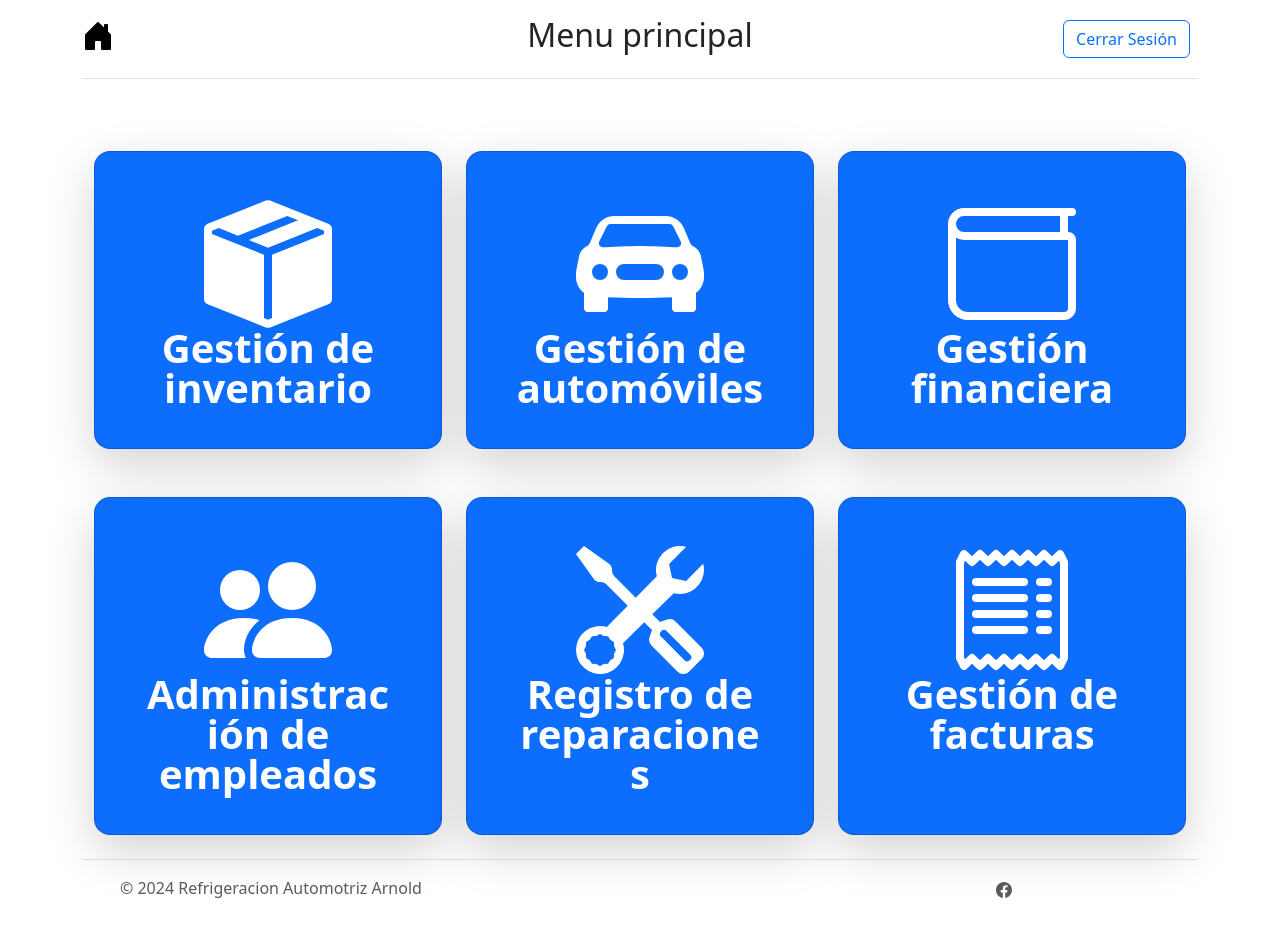
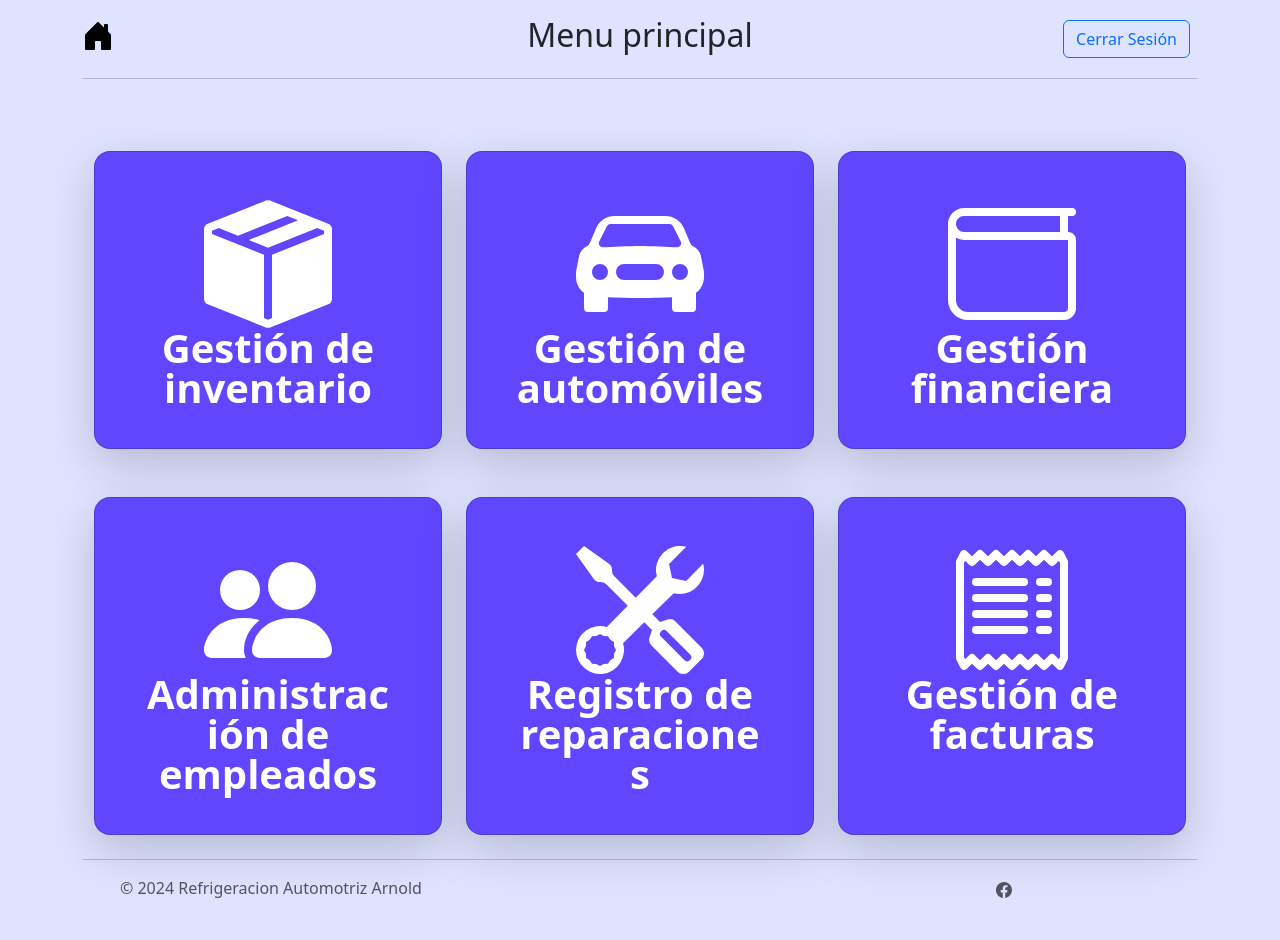
Before and after one commit to noriegaencinas/arnold_autorefrigeraciones, a Flask app: page /menu in a window 1280 px wide. Run offline with Flask 3, Linux system fonts and the light colour scheme; a user stored in the database is signed in.

Commit message:
adding styles

```diff
--- a/model/empleado_model.py
+++ b/model/empleado_model.py
@@ -73,7 +73,6 @@ def select_empleado_by_filter_db(filtro):
         print("Error:", e)
         return None
 
-
 test = False
 if test:
     select_empleado_by_filter_db('javier')
--- a/templates/base.html
+++ b/templates/base.html
@@ -10,11 +10,11 @@
     <link href="https://cdn.jsdelivr.net/npm/bootstrap@5.3.3/dist/css/bootstrap.min.css" rel="stylesheet" integrity="sha384-QWTKZyjpPEjISv5WaRU9OFeRpok6YctnYmDr5pNlyT2bRjXh0JMhjY6hW+ALEwIH" crossorigin="anonymous">
     {% endblock %}
 </head>
-<body>
+<body style="background-color: #DEE3FF;">
     <!--This is the header-->
     <div class="container">
-        <header class="d-flex flex-wrap align-items-center justify-content-center justify-content-md-between py-3 mb-4 border-bottom">
-          <div class="col-md-3 mb-2 mb-md-0">
+        <header class="d-flex flex-wrap align-items-center justify-content-center justify-content-md-between py-3 mb-4" style="border-bottom: 1px solid #00000030;">
+          <div class="com-sm-3 col-md-3 mb-2 mb-md-0">
             <a href="{{url_for('menu')}}" class="d-inline-flex link-body-emphasis text-decoration-none">
                 <svg xmlns="http://www.w3.org/2000/svg" width="32" height="32" fill="currentColor" class="bi bi-house-door-fill" viewBox="0 0 16 16">
                     <path d="M6.5 14.5v-3.505c0-.245.25-.495.5-.495h2c.25 0 .5.25.5.5v3.5a.5.5 0 0 0 .5.5h4a.5.5 0 0 0 .5-.5v-7a.5.5 0 0 0-.146-.354L13 5.793V2.5a.5.5 0 0 0-.5-.5h-1a.5.5 0 0 0-.5.5v1.293L8.354 1.146a.5.5 0 0 0-.708 0l-6 6A.5.5 0 0 0 1.5 7.5v7a.5.5 0 0 0 .5.5h4a.5.5 0 0 0 .5-.5"></path>
@@ -22,11 +22,11 @@
             </a>
           </div>
 
-          <ul class="nav col-12 col-md-auto mb-2 justify-content-center mb-md-0">
+          <ul class="nav com-sm-3 col-12 col-md-auto mb-2 justify-content-center mb-md-0">
             <li><h2>{% block nombre_menu %}{% endblock %}</h2></li>
           </ul>
 
-          <div class="col-md-3 text-end">
+          <div class="com-sm-3 col-md-3 text-end">
             <a href="{{ url_for('logout') }}">
                 <button type="button" class="btn btn-outline-primary me-2">Cerrar Sesión</button>
             </a>
@@ -40,7 +40,7 @@
     <!--Footer-->
     <section>
         <div class="container">
-            <footer class="d-flex flex-wrap justify-content-between align-items-center py-3 my-4 border-top">
+            <footer class="d-flex flex-wrap justify-content-between align-items-center py-3 my-4" style="border-top: 1px solid #00000030;">
             <div class="col-md-4 d-flex align-items-center">
                 <a href="/" class="mb-3 me-2 mb-md-0 text-body-secondary text-decoration-none lh-1">
                     <svg class="bi" width="30" height="24"><use xlink:href="#bootstrap"></use></svg>
--- a/templates/menu.html
+++ b/templates/menu.html
@@ -2,6 +2,11 @@
 
 {% block styling %}
   {{ super() }}
+  <style>
+    .card-color {
+      background-color: #6046FF;
+    }
+  </style>
 {% endblock %}
 
 {% block nombre_menu %}Menu principal{% endblock %}
@@ -11,10 +16,9 @@
     <section>
         <div class="container px-4 py-0" id="custom-cards">
             <div class="row row-cols-1 row-cols-lg-3 align-items-stretch g-4 py-5">
-
               <div class="col">
-                <a href="{{ url_for('menu_inventario')}}">
-                  <div class="card card-cover h-100 overflow-hidden text-bg-primary rounded-4 shadow-lg" style="text-align:center">
+                <a class="text-decoration-none" href="{{ url_for('menu_inventario')}}">
+                  <div class="card card-cover h-100 overflow-hidden card-color rounded-4 shadow-lg" style="text-align:center">
                     <div class="d-flex flex-column h-100 p-5 pb-3 text-white text-shadow-1">
                       <svg xmlns="http://www.w3.org/2000/svg" width="128" fill="currentColor" class="bi bi-box-seam-fill" viewBox="0 0 16 16" style="margin: 0 auto;">
                         <path fill-rule="evenodd" d="M15.528 2.973a.75.75 0 0 1 .472.696v8.662a.75.75 0 0 1-.472.696l-7.25 2.9a.75.75 0 0 1-.557 0l-7.25-2.9A.75.75 0 0 1 0 12.331V3.669a.75.75 0 0 1 .471-.696L7.443.184l.01-.003.268-.108a.75.75 0 0 1 .558 0l.269.108.01.003zM10.404 2 4.25 4.461 1.846 3.5 1 3.839v.4l6.5 2.6v7.922l.5.2.5-.2V6.84l6.5-2.6v-.4l-.846-.339L8 5.961 5.596 5l6.154-2.461z"></path>
@@ -26,8 +30,8 @@
               </div>
 
               <div class="col">
-                <a href="{{ url_for('menu_automoviles')}}">
-                  <div class="card card-cover h-100 overflow-hidden text-bg-primary rounded-4 shadow-lg" style="text-align:center">
+                <a class="text-decoration-none" href="{{ url_for('menu_automoviles')}}">
+                  <div class="card card-cover h-100 overflow-hidden card-color rounded-4 shadow-lg" style="text-align:center">
                     <div class="d-flex flex-column h-100 p-5 pb-3 text-white text-shadow-1">
                       <svg xmlns="http://www.w3.org/2000/svg" width="128" fill="currentColor" class="bi bi-car-front-fill" viewBox="0 0 16 16" style="margin: 0 auto;">
                         <path d="M2.52 3.515A2.5 2.5 0 0 1 4.82 2h6.362c1 0 1.904.596 2.298 1.515l.792 1.848c.075.175.21.319.38.404.5.25.855.715.965 1.262l.335 1.679q.05.242.049.49v.413c0 .814-.39 1.543-1 1.997V13.5a.5.5 0 0 1-.5.5h-2a.5.5 0 0 1-.5-.5v-1.338c-1.292.048-2.745.088-4 .088s-2.708-.04-4-.088V13.5a.5.5 0 0 1-.5.5h-2a.5.5 0 0 1-.5-.5v-1.892c-.61-.454-1-1.183-1-1.997v-.413a2.5 2.5 0 0 1 .049-.49l.335-1.68c.11-.546.465-1.012.964-1.261a.8.8 0 0 0 .381-.404l.792-1.848ZM3 10a1 1 0 1 0 0-2 1 1 0 0 0 0 2m10 0a1 1 0 1 0 0-2 1 1 0 0 0 0 2M6 8a1 1 0 0 0 0 2h4a1 1 0 1 0 0-2zM2.906 5.189a.51.51 0 0 0 .497.731c.91-.073 3.35-.17 4.597-.17s3.688.097 4.597.17a.51.51 0 0 0 .497-.731l-.956-1.913A.5.5 0 0 0 11.691 3H4.309a.5.5 0 0 0-.447.276L2.906 5.19Z"></path>
@@ -39,8 +43,8 @@
               </div>
 
               <div class="col">
-                <a href="{{ url_for('menu_financiero')}}">
-                  <div class="card card-cover h-100 overflow-hidden text-bg-primary rounded-4 shadow-lg" style="text-align:center">
+                <a class="text-decoration-none"href="{{ url_for('menu_financiero')}}">
+                  <div class="card card-cover h-100 overflow-hidden card-color rounded-4 shadow-lg" style="text-align:center">
                     <div class="d-flex flex-column h-100 p-5 pb-3 text-white text-shadow-1">
                       <svg xmlns="http://www.w3.org/2000/svg" width="128" fill="currentColor" class="bi bi-wallet" viewBox="0 0 16 16" style="margin: 0 auto;">
                         <path d="M0 3a2 2 0 0 1 2-2h13.5a.5.5 0 0 1 0 1H15v2a1 1 0 0 1 1 1v8.5a1.5 1.5 0 0 1-1.5 1.5h-12A2.5 2.5 0 0 1 0 12.5zm1 1.732V12.5A1.5 1.5 0 0 0 2.5 14h12a.5.5 0 0 0 .5-.5V5H2a2 2 0 0 1-1-.268M1 3a1 1 0 0 0 1 1h12V2H2a1 1 0 0 0-1 1"/>
@@ -57,8 +61,8 @@
             <div class="row row-cols-1 row-cols-lg-3 align-items-stretch g-4 py-0">
 
               <div class="col">
-                <a href="{{ url_for('menu_empleados')}}">
-                  <div class="card card-cover h-100 overflow-hidden text-bg-primary rounded-4 shadow-lg" style="text-align:center">
+                <a class="text-decoration-none" href="{{ url_for('menu_empleados')}}">
+                  <div class="card card-cover h-100 overflow-hidden card-color rounded-4 shadow-lg" style="text-align:center">
                     <div class="d-flex flex-column h-100 p-5 pb-3 text-white text-shadow-1">
                       <svg xmlns="http://www.w3.org/2000/svg" width="128" fill="currentColor" class="bi bi-people-fill" viewBox="0 0 16 16" style="margin: 0 auto;">
                         <path d="M7 14s-1 0-1-1 1-4 5-4 5 3 5 4-1 1-1 1zm4-6a3 3 0 1 0 0-6 3 3 0 0 0 0 6m-5.784 6A2.24 2.24 0 0 1 5 13c0-1.355.68-2.75 1.936-3.72A6.3 6.3 0 0 0 5 9c-4 0-5 3-5 4s1 1 1 1zM4.5 8a2.5 2.5 0 1 0 0-5 2.5 2.5 0 0 0 0 5"/>
@@ -70,8 +74,8 @@
               </div>
 
               <div class="col">
-                <a href="{{ url_for('registro_reparaciones')}}">
-                  <div class="card card-cover h-100 overflow-hidden text-bg-primary rounded-4 shadow-lg" style="text-align:center">
+                <a class="text-decoration-none" href="{{ url_for('registro_reparaciones')}}">
+                  <div class="card card-cover h-100 overflow-hidden card-color rounded-4 shadow-lg" style="text-align:center">
                     <div class="d-flex flex-column h-100 p-5 pb-3 text-white text-shadow-1">
                       <svg xmlns="http://www.w3.org/2000/svg" width="128" fill="currentColor" class="bi bi-tools" viewBox="0 0 16 16" style="margin: 0 auto;">
                         <path d="M1 0 0 1l2.2 3.081a1 1 0 0 0 .815.419h.07a1 1 0 0 1 .708.293l2.675 2.675-2.617 2.654A3.003 3.003 0 0 0 0 13a3 3 0 1 0 5.878-.851l2.654-2.617.968.968-.305.914a1 1 0 0 0 .242 1.023l3.27 3.27a.997.997 0 0 0 1.414 0l1.586-1.586a.997.997 0 0 0 0-1.414l-3.27-3.27a1 1 0 0 0-1.023-.242L10.5 9.5l-.96-.96 2.68-2.643A3.005 3.005 0 0 0 16 3q0-.405-.102-.777l-2.14 2.141L12 4l-.364-1.757L13.777.102a3 3 0 0 0-3.675 3.68L7.462 6.46 4.793 3.793a1 1 0 0 1-.293-.707v-.071a1 1 0 0 0-.419-.814zm9.646 10.646a.5.5 0 0 1 .708 0l2.914 2.915a.5.5 0 0 1-.707.707l-2.915-2.914a.5.5 0 0 1 0-.708M3 11l.471.242.529.026.287.445.445.287.026.529L5 13l-.242.471-.026.529-.445.287-.287.445-.529.026L3 15l-.471-.242L2 14.732l-.287-.445L1.268 14l-.026-.529L1 13l.242-.471.026-.529.445-.287.287-.445.529-.026z"/>
@@ -83,8 +87,8 @@
               </div>
 
               <div class="col">
-                <a href="{{ url_for('menu_facturas')}}">
-                  <div class="card card-cover h-100 overflow-hidden text-bg-primary rounded-4 shadow-lg" style="text-align:center">
+                <a class="text-decoration-none" href="{{ url_for('menu_facturas')}}">
+                  <div class="card card-cover h-100 overflow-hidden card-color rounded-4 shadow-lg" style="text-align:center">
                     <div class="d-flex flex-column h-100 p-5 pb-3 text-white text-shadow-1">
                       <svg xmlns="http://www.w3.org/2000/svg" width="128" fill="currentColor" class="bi bi-receipt" viewBox="0 0 16 16" style="margin: 0 auto;">
                         <path d="M1.92.506a.5.5 0 0 1 .434.14L3 1.293l.646-.647a.5.5 0 0 1 .708 0L5 1.293l.646-.647a.5.5 0 0 1 .708 0L7 1.293l.646-.647a.5.5 0 0 1 .708 0L9 1.293l.646-.647a.5.5 0 0 1 .708 0l.646.647.646-.647a.5.5 0 0 1 .708 0l.646.647.646-.647a.5.5 0 0 1 .801.13l.5 1A.5.5 0 0 1 15 2v12a.5.5 0 0 1-.053.224l-.5 1a.5.5 0 0 1-.8.13L13 14.707l-.646.647a.5.5 0 0 1-.708 0L11 14.707l-.646.647a.5.5 0 0 1-.708 0L9 14.707l-.646.647a.5.5 0 0 1-.708 0L7 14.707l-.646.647a.5.5 0 0 1-.708 0L5 14.707l-.646.647a.5.5 0 0 1-.708 0L3 14.707l-.646.647a.5.5 0 0 1-.801-.13l-.5-1A.5.5 0 0 1 1 14V2a.5.5 0 0 1 .053-.224l.5-1a.5.5 0 0 1 .367-.27m.217 1.338L2 2.118v11.764l.137.274.51-.51a.5.5 0 0 1 .707 0l.646.647.646-.646a.5.5 0 0 1 .708 0l.646.646.646-.646a.5.5 0 0 1 .708 0l.646.646.646-.646a.5.5 0 0 1 .708 0l.646.646.646-.646a.5.5 0 0 1 .708 0l.646.646.646-.646a.5.5 0 0 1 .708 0l.509.509.137-.274V2.118l-.137-.274-.51.51a.5.5 0 0 1-.707 0L12 1.707l-.646.647a.5.5 0 0 1-.708 0L10 1.707l-.646.647a.5.5 0 0 1-.708 0L8 1.707l-.646.647a.5.5 0 0 1-.708 0L6 1.707l-.646.647a.5.5 0 0 1-.708 0L4 1.707l-.646.647a.5.5 0 0 1-.708 0z"></path>
--- a/templates/menu_empleados.html
+++ b/templates/menu_empleados.html
@@ -116,7 +116,7 @@
                       <button type="button" class="btn-close" data-bs-dismiss="modal" aria-label="Close"></button>
                     </div>
                     <div class="modal-body">
-                      ¿Estás seguro de que deseas eliminar este empleado?
+                      ¿Estás seguro de que deseas eliminar este empleado? <br>
                       <label for="recipient-name" class="col-form-label">Nombre:</label>
                       <input name="salario" type="text" class="form-control" id="recipient-name" value="{{ empleado[1] }}" disabled>
                       <label for="recipient-name" class="col-form-label">Cargo:</label>
--- a/templates/menu_financiero.html
+++ b/templates/menu_financiero.html
@@ -7,7 +7,7 @@
   <!-- Custom styles for this template -->
   <link href="https://cdn.jsdelivr.net/npm/bootstrap-icons@1.10.5/font/bootstrap-icons.min.css" rel="stylesheet">
   <!-- Custom styles for this template -->
-  <link href="/static/css/dashboard.css" rel="stylesheet">
+  <link href="/static/css/menu_financiero.css" rel="stylesheet">
 {% endblock %}
 
 {% block nombre_menu %}Gestión financiera{% endblock %}
--- a/templates/sign-in.html
+++ b/templates/sign-in.html
@@ -1,7 +1,6 @@
 <!doctype html>
-<html lang="en" data-bs-theme="light">
+<html lang="en">
   <head>
-
     <meta charset="utf-8">
     <meta name="viewport" content="width=device-width, initial-scale=1">
     <meta name="description" content="">
@@ -66,6 +65,5 @@
   </form>
 </main>
 <script src="https://cdn.jsdelivr.net/npm/bootstrap@5.3.3/dist/js/bootstrap.bundle.min.js" integrity="sha384-YvpcrYf0tY3lHB60NNkmXc5s9fDVZLESaAA55NDzOxhy9GkcIdslK1eN7N6jIeHz" crossorigin="anonymous"></script>
-<script src="/static/js/color-modes.js"></script>
     </body>
 </html>
```
Also changed, not shown: static/css/style.css (deleted, +0 -9 lines), templates/menu_inventario.html (+9 -5 lines), static/css/menu_financiero.css (renamed from static/css/dashboard.css).
